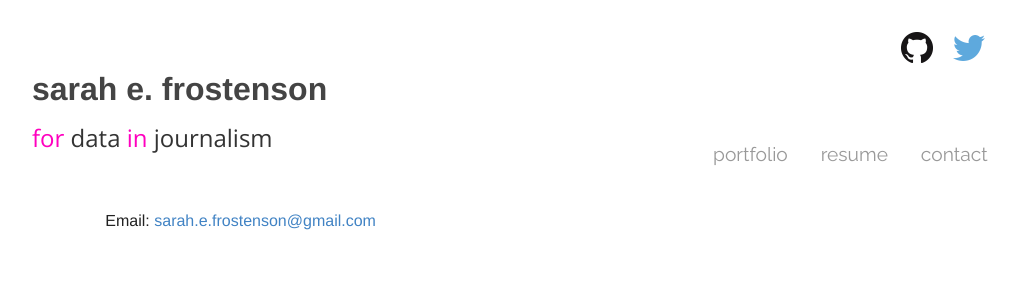
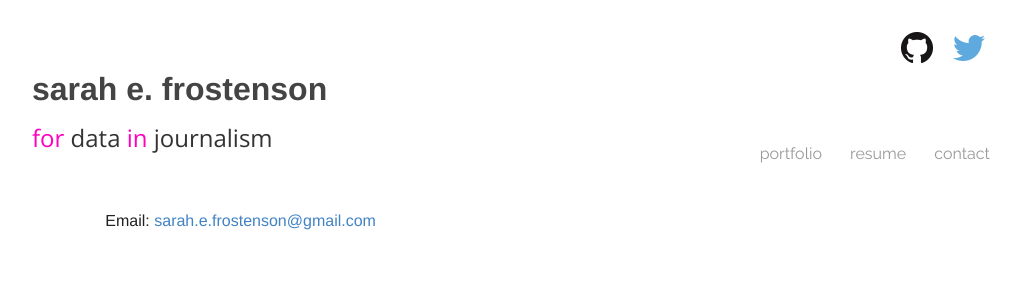
Before and after one commit to sfrostenson/sfrostenson.github.io, a Jekyll site: the page built from contact/index.html, in a window 1280 px wide. Shown: the top 300 px of the page, without its empty margins (123-1143 px from the left). Built offline with Jekyll 4.4.1, drawn with Linux system fonts in a browser that asks for light colours; Markdown is read by kramdown in place of the engine named in the settings.

Commit message:
menu button resize

```diff
--- a/styles/main.css
+++ b/styles/main.css
@@ -229,7 +229,7 @@ hr {
                 /*padding: 1.25em 20% 2.5em;*/
         }
         .menu a {
-            font-size: 1.2em;
+            font-size: 1.0em;
         }
 }
 
```
